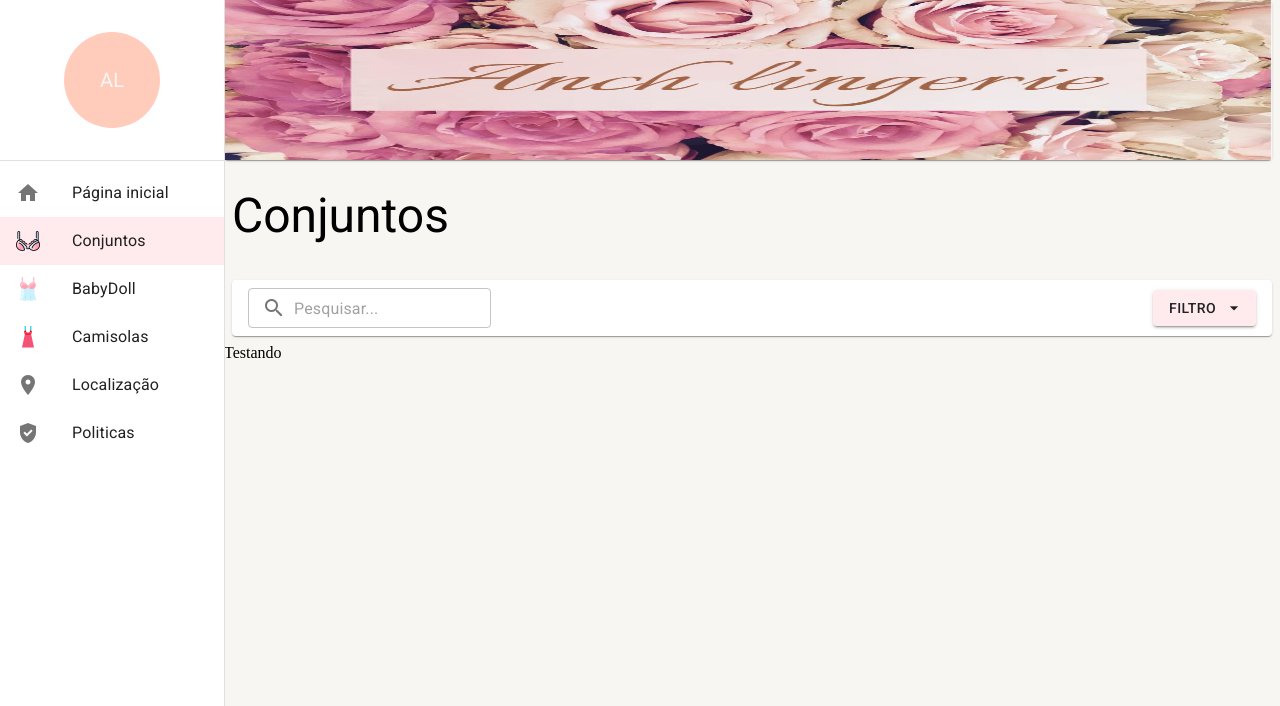
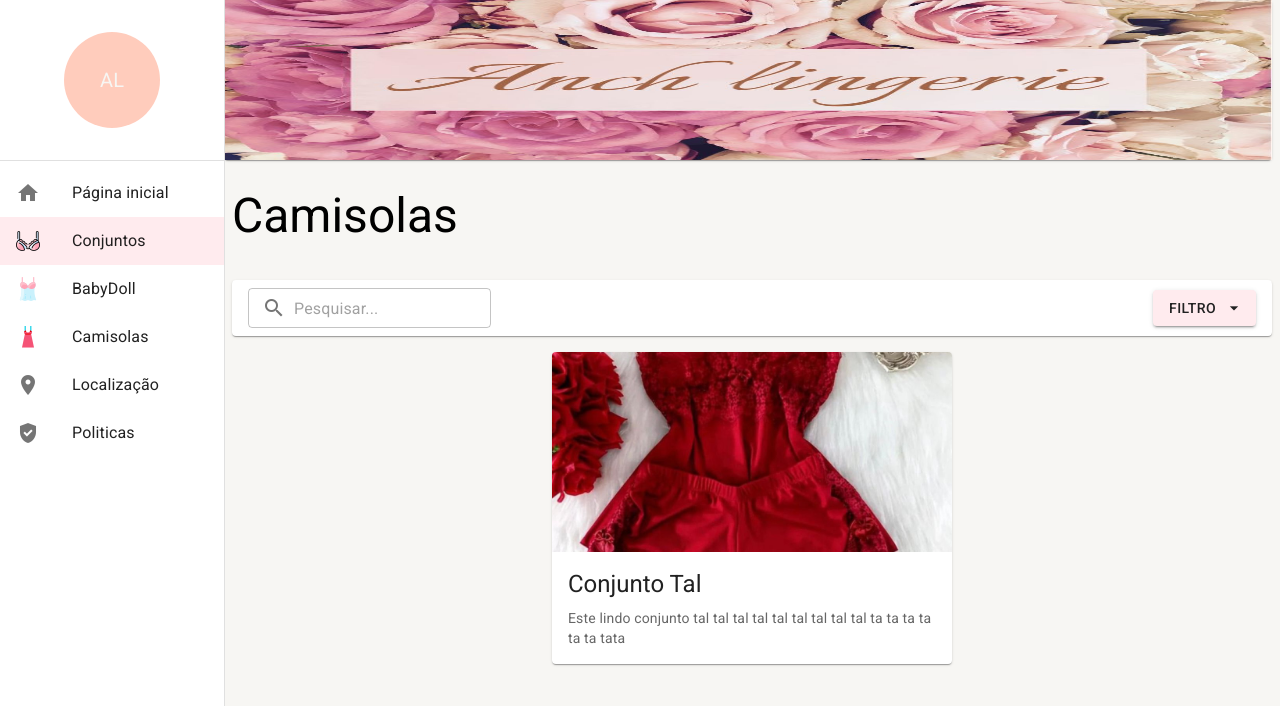
Before and after one commit to Luis-Felipe-Gongora-Garcia/AnchLingerie, a React (Create React App) app: page /conjuntos in a window 1280 px wide. Shown: the top 706 px of the page. Built offline with nearby package versions, Linux system fonts and the light colour scheme; data requests are answered from the project's data file.

Commit message:
feat: config ConjuntosServices and final config axios-config, adjust ToolList, create environment and create cards for backend content

```diff
--- a/mock/database.json
+++ b/mock/database.json
@@ -5,6 +5,7 @@
       "nome": "Conjunto tal",
       "foto": "../src/assets/banner.png",
       "descricao": "Esse conjunto eh tal tal taltataltaltaltal",
+      "descricaoAbrev": "Esse conjunto eh tal tal taltataltaltaltal",
       "tamanhos": "P M e G"
     }
   ]
--- a/src/index.tsx
+++ b/src/index.tsx
@@ -5,8 +5,4 @@ import { App } from './App';
 const root = ReactDOM.createRoot(
   document.getElementById('root') as HTMLElement
 );
-root.render(
-  <React.StrictMode>
-    <App />
-  </React.StrictMode>
-);
+root.render(<App />);
--- a/src/pages/sets/Sets.tsx
+++ b/src/pages/sets/Sets.tsx
@@ -1,13 +1,77 @@
+import { useMemo, useEffect } from 'react';
 import { ToolList } from '../../shared/components';
+import {
+  Card,
+  CardActionArea,
+  CardContent,
+  CardMedia,
+  Typography,
+} from '@mui/material';
 import { LayoutBasePage } from '../../shared/layouts';
+import { useSearchParams } from 'react-router-dom';
+import { Box } from '@mui/system';
+import { ConjuntosService } from '../../shared/services/api/conjuntos/ConjuntosService';
 
-export const Sets = () => {
+export const Sets: React.FC = () => {
+  const [searchParams, setSearchParams] = useSearchParams();
+
+  const search = useMemo(() => {
+    return searchParams.get('busca') || '';
+  }, [searchParams]);
+
+  useEffect(() => {
+    ConjuntosService.getAll(1, search).then((result) => {
+      if (result instanceof Error) {
+        alert(result.message);
+        return;
+      }
+      console.log(result);
+    });
+  }, [search]);
+
   return (
     <LayoutBasePage
-      title='Conjuntos'
-      toolbar={<ToolList showFilter showSearchText />}
+      title='Camisolas'
+      toolbar={
+        <ToolList
+          showFilter
+          showSearchText
+          searchText={search}
+          changeTextSearch={(texto) =>
+            setSearchParams({ busca: texto }, { replace: true })
+          }
+        />
+      }
     >
-      Testando
+      <Box
+        flex={1}
+        display='flex'
+        flexDirection='row'
+        flexWrap='wrap'
+        justifyContent='center'
+        margin={1}
+        marginX={4}
+        gap={2}
+      >
+        <Card sx={{ maxWidth: 400, maxHeight: 400 }}>
+          <CardActionArea>
+            <CardMedia
+              component='img'
+              height='200'
+              image={require('../../assets/images/conjuntotal.png')}
+            />
+            <CardContent>
+              <Typography gutterBottom variant='h5' component='div'>
+                Conjunto Tal
+              </Typography>
+              <Typography variant='body2' color='text.secondary'>
+                Este lindo conjunto tal tal tal tal tal tal tal tal tal ta ta ta
+                ta ta ta tata
+              </Typography>
+            </CardContent>
+          </CardActionArea>
+        </Card>
+      </Box>
     </LayoutBasePage>
   );
 };
--- a/src/pages/sweaters/Sweaters.tsx
+++ b/src/pages/sweaters/Sweaters.tsx
@@ -1,13 +1,11 @@
 import { ToolList } from '../../shared/components';
 import { LayoutBasePage } from '../../shared/layouts';
 
-export const Sweaters = () => {
+export const Sweaters: React.FC = () => {
   return (
     <LayoutBasePage
       title='Camisolas'
-      toolbar={<ToolList showFilter showSearchText />}
-    >
-      Testando
-    </LayoutBasePage>
+      toolbar={<ToolList showFilter showSearchText searchText='teste' />}
+    ></LayoutBasePage>
   );
 };
--- a/src/shared/components/tool-list/ToolList.tsx
+++ b/src/shared/components/tool-list/ToolList.tsx
@@ -12,8 +12,10 @@ import {
 } from '@mui/material';
 import { MouseEvent, useState } from 'react';
 
+import { Environment } from '../../environment';
+
 interface IToolList {
-  searchText?: string;
+  searchText?: string | null;
   changeTextSearch?: (newText: string) => void;
   showSearchText?: boolean;
   showFilter?: boolean;
@@ -84,7 +86,7 @@ export const ToolList: React.FC<IToolList> = ({
                 </InputAdornment>
               ),
             }}
-            placeholder='Pesquisar...'
+            placeholder={Environment.INPUT_DE_BUSCA}
             size='small'
           />
         )}
--- /dev/null
+++ b/src/shared/environment/index.ts
@@ -0,0 +1,18 @@
+export const Environment = {
+  /**
+   * Define a quantidade de linhas a ser carregada por padrão nas listagens
+   */
+  LIMITE_DE_LINHAS: 6,
+  /**
+   * Placeholder exibido nas inputs
+   */
+  INPUT_DE_BUSCA: 'Pesquisar...',
+  /**
+   * Texto exibido quando nenhum registro é encontrado em uma listagem
+   */
+  LISTAGEM_VAZIA: 'Nenhuma peça encontrada.',
+  /**
+   * Url base de consulta dos dados dessa aplicação
+   */
+  URL_BASE: 'http://localhost:3333',
+};
--- a/src/shared/services/api/axios-config/index.ts
+++ b/src/shared/services/api/axios-config/index.ts
@@ -1,8 +1,10 @@
 import axios from 'axios';
+
+import { Environment } from '../../../environment';
 import { errorInterceptor, responseInterceptor } from './interceptors';
 
 const Api = axios.create({
-  baseURL: 'http://localhost:3333',
+  baseURL: Environment.URL_BASE,
 });
 
 Api.interceptors.response.use(
--- /dev/null
+++ b/src/shared/services/api/conjuntos/ConjuntosService.ts
@@ -0,0 +1,53 @@
+import { Environment } from '../../../environment';
+import { Api } from '../axios-config';
+
+interface IListSweaters {
+  id: number;
+  nome: string;
+  foto: string;
+  descricaoAbrev: string;
+  tamanhos: string;
+}
+
+interface IDetailSweaters {
+  id: number;
+  nome: string;
+  foto: string;
+  descricao: string;
+  tamanhos: string;
+}
+
+const getAll = async (
+  page = 1,
+  filter = ''
+): Promise<IListSweaters | Error> => {
+  try {
+    const urlRelativa = `/conjuntos?_page=${page}&_limit=${Environment.LIMITE_DE_LINHAS}&nome_like=${filter}`;
+    const { data } = await Api.get(urlRelativa);
+    if (data) {
+      return data;
+    }
+    return new Error('Erro ao listar as peças.');
+  } catch (error) {
+    console.error(error);
+    return new Error(
+      (error as { message: string }).message || 'Erro ao listar as peças.'
+    );
+  }
+};
+
+const getById = async (): Promise<any> => {};
+
+const create = async (): Promise<any> => {};
+
+const updateById = async (): Promise<any> => {};
+
+const deleteById = async (): Promise<any> => {};
+
+export const ConjuntosService = {
+  getAll,
+  getById,
+  create,
+  updateById,
+  deleteById,
+};
```
Also changed, not shown: src/assets/images/conjuntotal.png (added).
